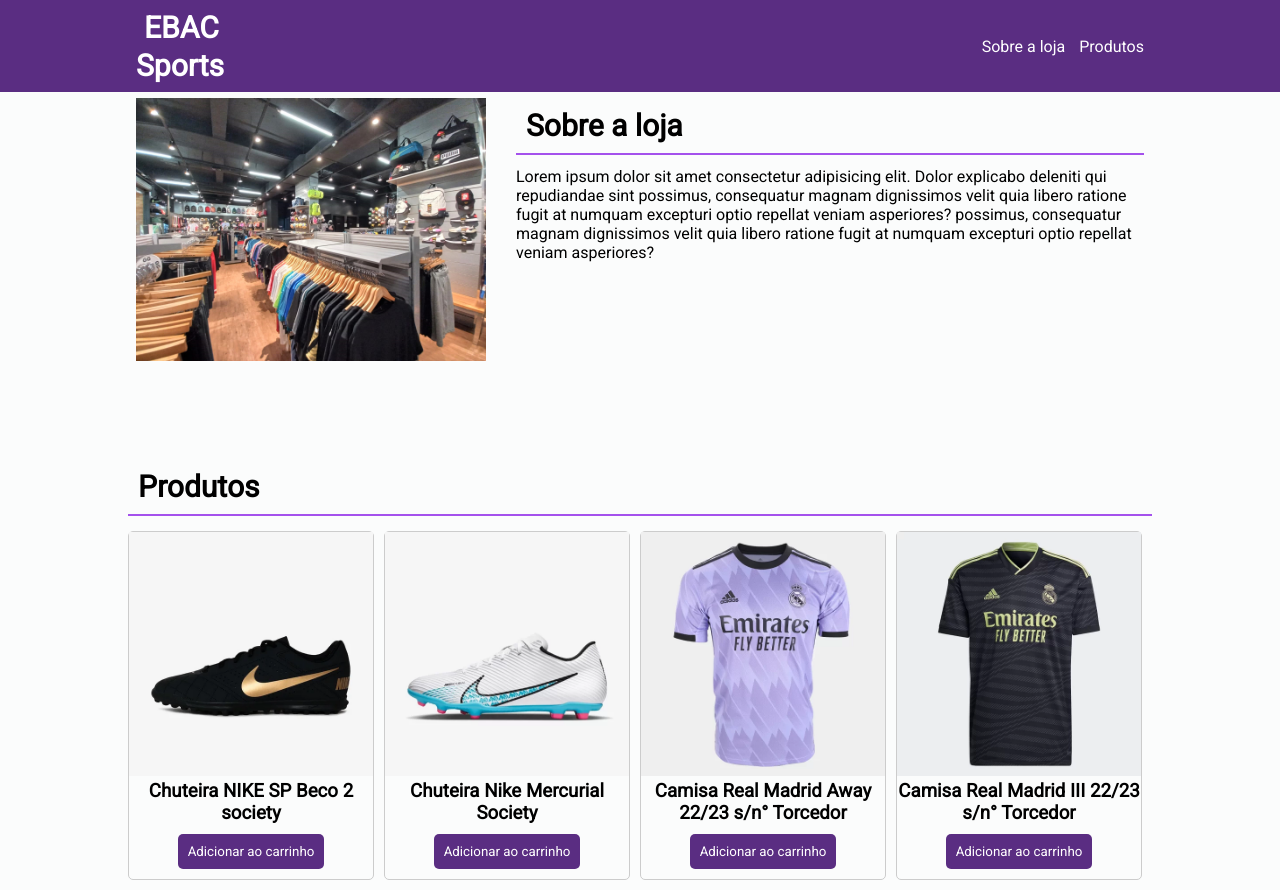
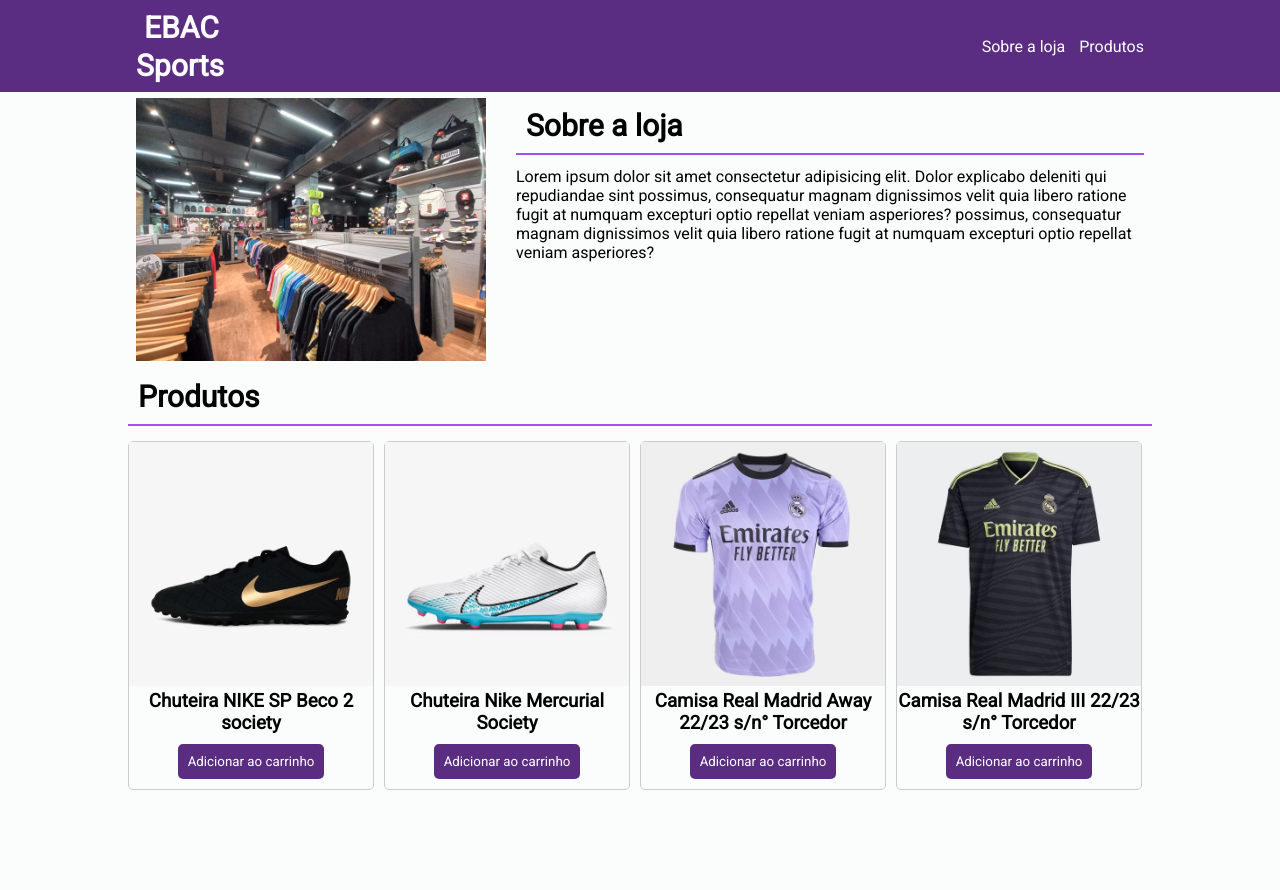
Before and after one commit to OJonMoraes/loja-projeto, a plain HTML site: page index.html in a window 1280 px wide. After the commit the page ends 800 px from the top, so only its background shows below. Drawn offline with Linux system fonts and the light colour scheme.

Commit message:
ajuste css

```diff
--- a/main.css
+++ b/main.css
@@ -59,7 +59,7 @@ header h1 a {
 }
 
 .sobre-loja {
-    padding: 90px 0;
+    padding: 90px 0 0 0;
 }
 
 .sobre-loja p {
```
